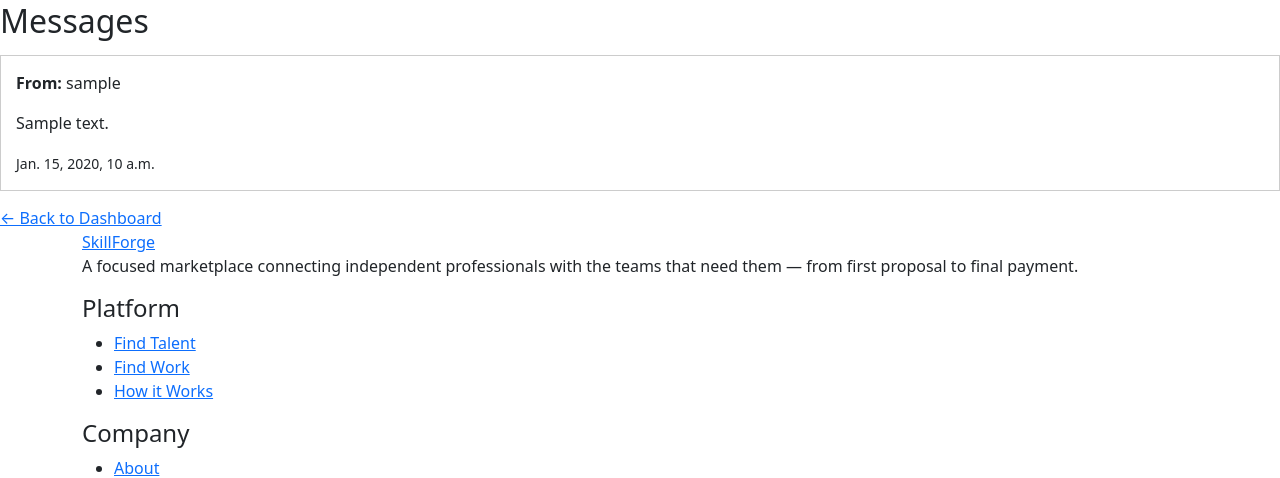
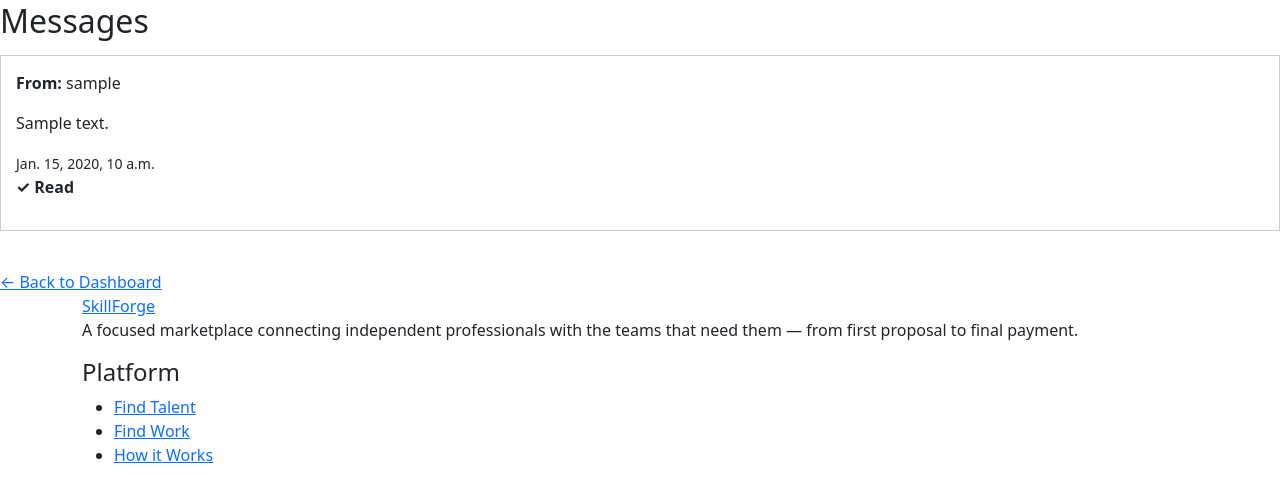
Before and after one commit to syedowes81-maker/SkillForge, a Django app: page /messages/ in a window 1280 px wide. Shown: the part 186-664 px from the top of the page. Run offline with Django 5.2, Linux system fonts and the light colour scheme; a user stored in the database is signed in; tables that the repository leaves empty hold one stand-in row (values such as "Sample post").

Commit message:
feat:add messages raed status

```diff
--- a/accounts/templates/accounts/messages.html
+++ b/accounts/templates/accounts/messages.html
@@ -2,9 +2,7 @@
 
 {% block content %}
 
-<h2>Messages</h2>
-
-{% if messages %}
+<h2>Messages</h2>{% if messages %}
 
 {% for message in messages %}
 
@@ -23,6 +21,14 @@
             {{ message.created_at }}
         </small>
 
+        <p>
+            {% if message.is_read %}
+                <strong>✓ Read</strong>
+            {% else %}
+                <strong>● Unread</strong>
+            {% endif %}
+        </p>
+
     </div>
 
 {% endfor %}
@@ -33,8 +39,6 @@
 
 {% endif %}
 
-<a href="{% url 'dashboard' %}">
+<br><a href="{% url 'dashboard' %}">
     ← Back to Dashboard
-</a>
-
-{% endblock %}
+</a>{% endblock %}
--- a/accounts/views.py
+++ b/accounts/views.py
@@ -221,6 +221,10 @@ def messages_view(request):
         receiver=request.user
     ).order_by("-created_at")
 
+    for message in messages:
+        message.is_read = True
+        message.save()
+
     return render(
         request,
         "accounts/messages.html",
```
Lines whose indentation alone changed are shown as unchanged.
